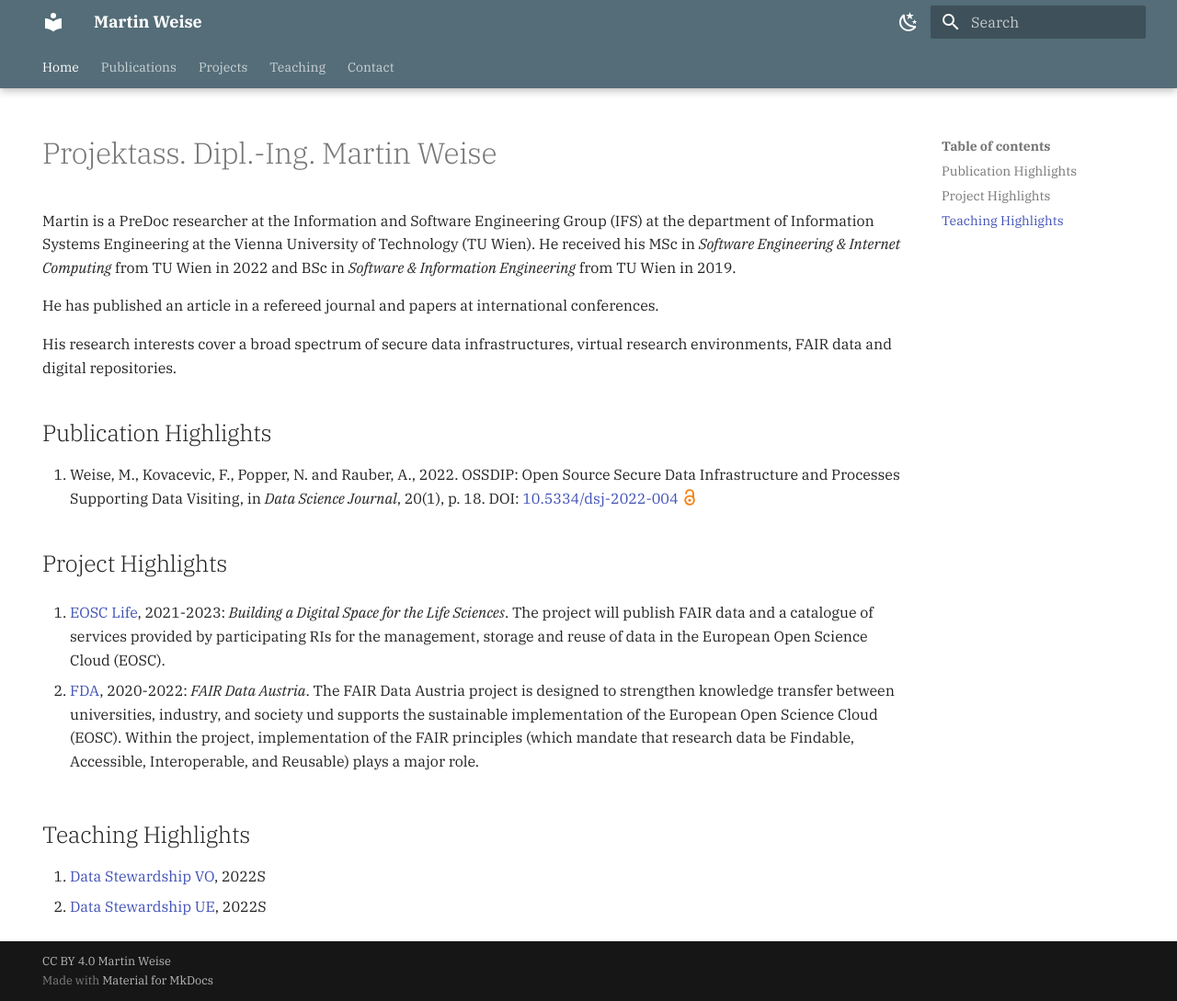
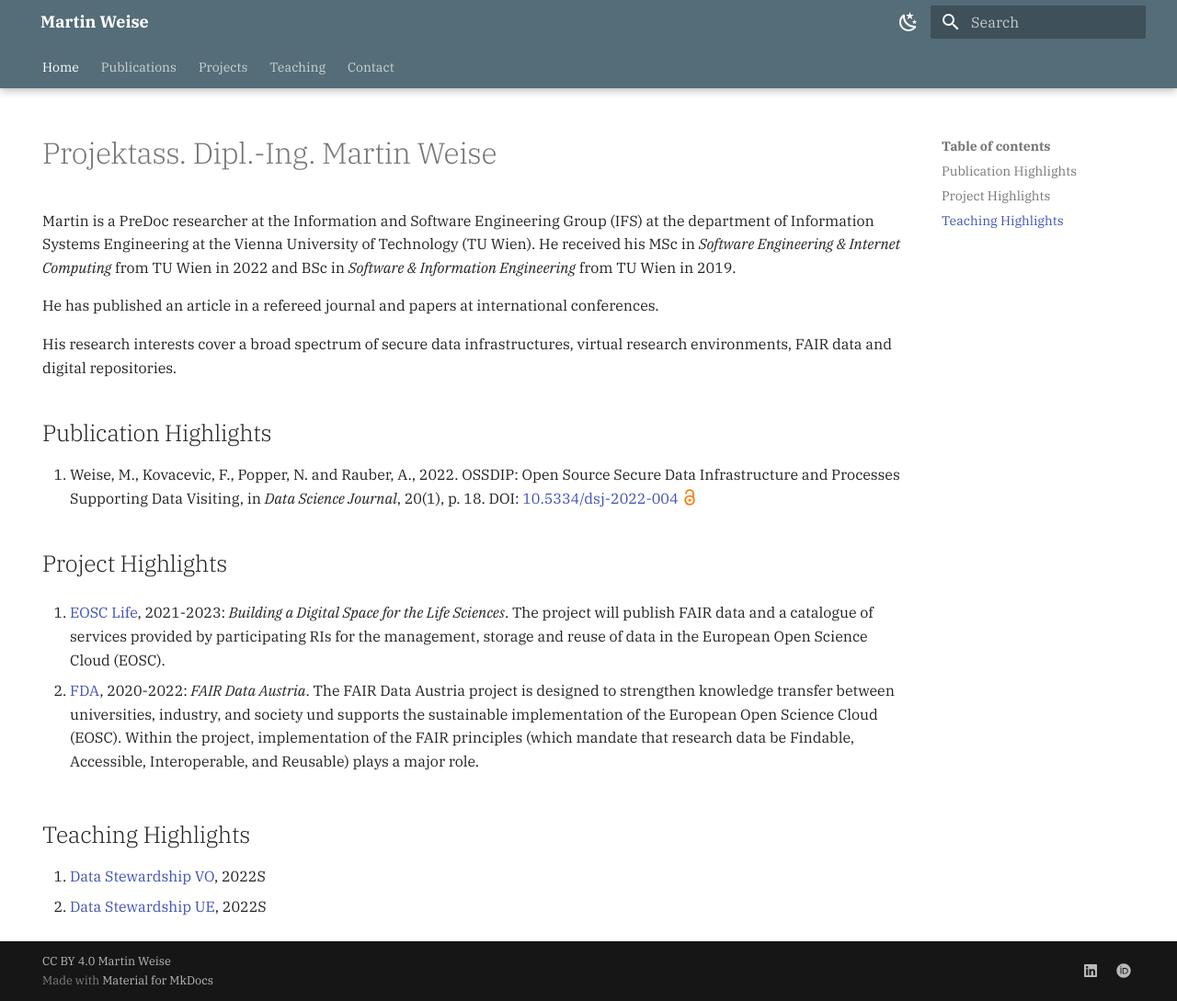
Before and after one commit to MartinWeise/martinweise, an MkDocs documentation site: the page built from docs/index.md, in a window 1280 px wide and 1089 px high. Shown: the whole window at 92% size. Built offline with MkDocs 1.6.1 and Material for MkDocs 9.7.7, drawn with Linux system fonts in a browser that asks for light colours.

Commit message:
Added style again, changed link color

```diff
--- /dev/null
+++ b/docs/stylesheets/extra.css
@@ -0,0 +1,12 @@
+[data-md-component="logo"] {
+    display: none !important;
+}
+
+.md-header__title {
+    margin-left: 0.5rem !important;
+}
+
+[data-md-color-scheme="default"] .md-header,
+[data-md-color-scheme="default"] .md-tabs {
+    background: #546d78;
+}
--- a/mkdocs.yml
+++ b/mkdocs.yml
@@ -3,6 +3,11 @@
 copyright: CC BY 4.0 Martin Weise
 extra:
   homepage: https://martinweise.at
+  social:
+    - icon: fontawesome/brands/linkedin
+      link: https://www.linkedin.com/in/martin-weise-094273218/
+    - icon: fontawesome/brands/orcid
+      link: https://orcid.org/0000-0003-4216-302X
 nav:
   - Home: 'index.md'
   - publications.md
@@ -25,7 +30,7 @@
     repo: fontawesome/brands/git-alt
   palette:
     - scheme: default
-      primary: blue grey
+      primary: indigo
       font:
         code: Roboto Mono
       toggle:
```
Also changed, not shown: 2 other files.
